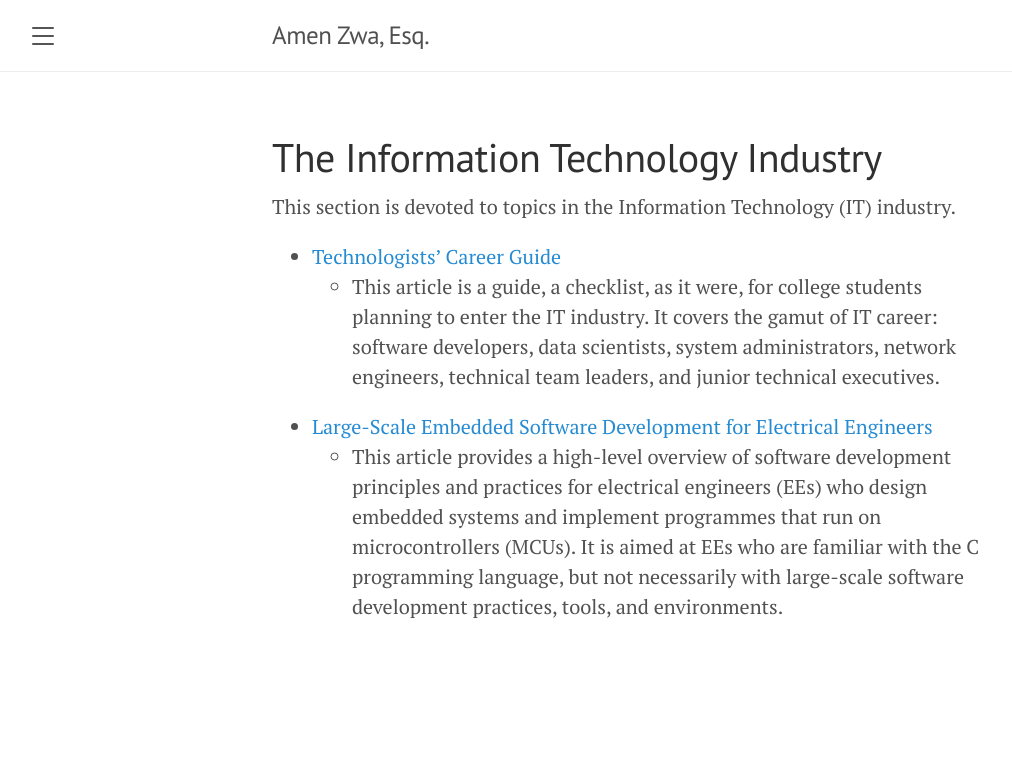
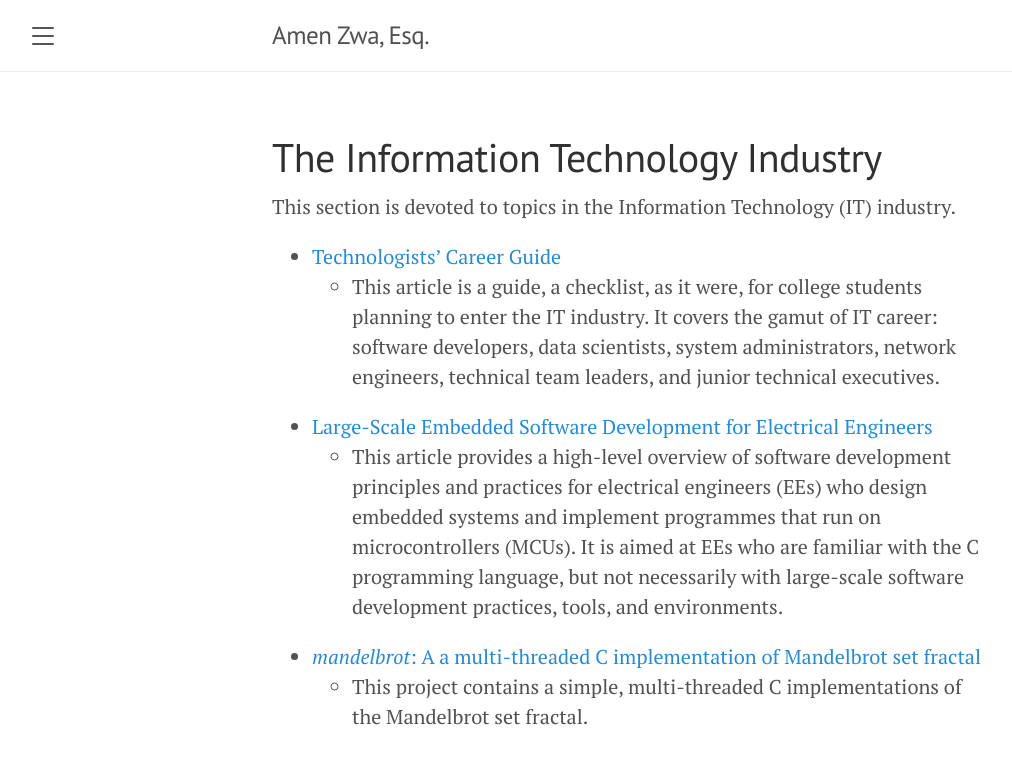
Before and after one commit to amenzwa/amenzwa.github.io, a Jekyll site: the page built from stem/IT/index.md, in a window 1280 px wide. Shown: the top 764 px of the page, without its empty margins (8-1020 px from the left). Built offline with Jekyll 4.4.1, drawn with Linux system fonts in a browser that asks for light colours; our own code applies the rules of GitHub Pages for plain Markdown files.

Commit message:
add mandelbrot

```diff
--- a/stem/IT/index.md
+++ b/stem/IT/index.md
@@ -8,3 +8,5 @@ This section is devoted to topics in the Information Technology (IT) industry.
   - This article is a guide, a checklist, as it were, for college students planning to enter the IT industry. It covers the gamut of IT career: software developers, data scientists, system administrators, network engineers, technical team leaders, and junior technical executives.
 - [Large-Scale Embedded Software Development for Electrical Engineers](./EngineeringSoftwareDevelopment.md)
   - This article provides a high-level overview of software development principles and practices for electrical engineers (EEs) who design embedded systems and implement programmes that run on microcontrollers (MCUs). It is aimed at EEs who are familiar with the C programming language, but not necessarily with large-scale software development practices, tools, and environments.
+- [*mandelbrot*: A a multi-threaded C implementation of Mandelbrot set fractal](https://github.com/amenzwa/mandelbrot)
+  - This project contains a simple, multi-threaded C implementations of the Mandelbrot set fractal.
```
